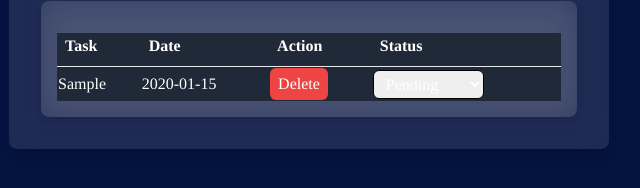
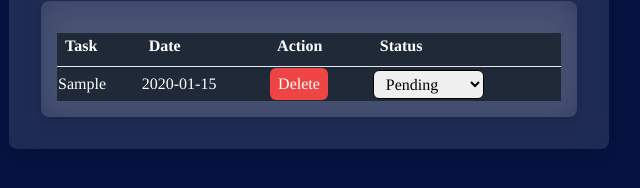
Before and after one commit to sakshiTikariha/Mini_projects_JS, a plain HTML site: page TO-DO LIST/index.html in a window 1280 px wide. Both pictures are taken after typing "Sample", "2020-01-15" into the empty fields and a click on the button "ADD". Shown: the part 454-642 px from the top of the page, 331-971 px from the left. Drawn offline with nearby package versions, Linux system fonts and the light colour scheme.

Commit message:
Task-checker

```diff
--- a/TO-DO LIST/script.js
+++ b/TO-DO LIST/script.js
@@ -51,7 +51,7 @@ document.addEventListener("DOMContentLoaded", () => {
             <td>${dateValue}</td>
             <td><button class="delete-btn bg-red-500 text-white px-2 py-1 rounded-md">Delete</button></td>
             <td>
-                <select class="status-dropdown border border-black px-2 py-1 rounded-md">
+                <select class="status-dropdown border border-black px-2 py-1 text-black rounded-md">
                     <option value="pending">Pending</option>
                     <option value="in-progress">In Progress</option>
                     <option value="completed">Completed</option>
```
Also changed, not shown: TO-DO LIST/index.html (+1 -1 lines).
